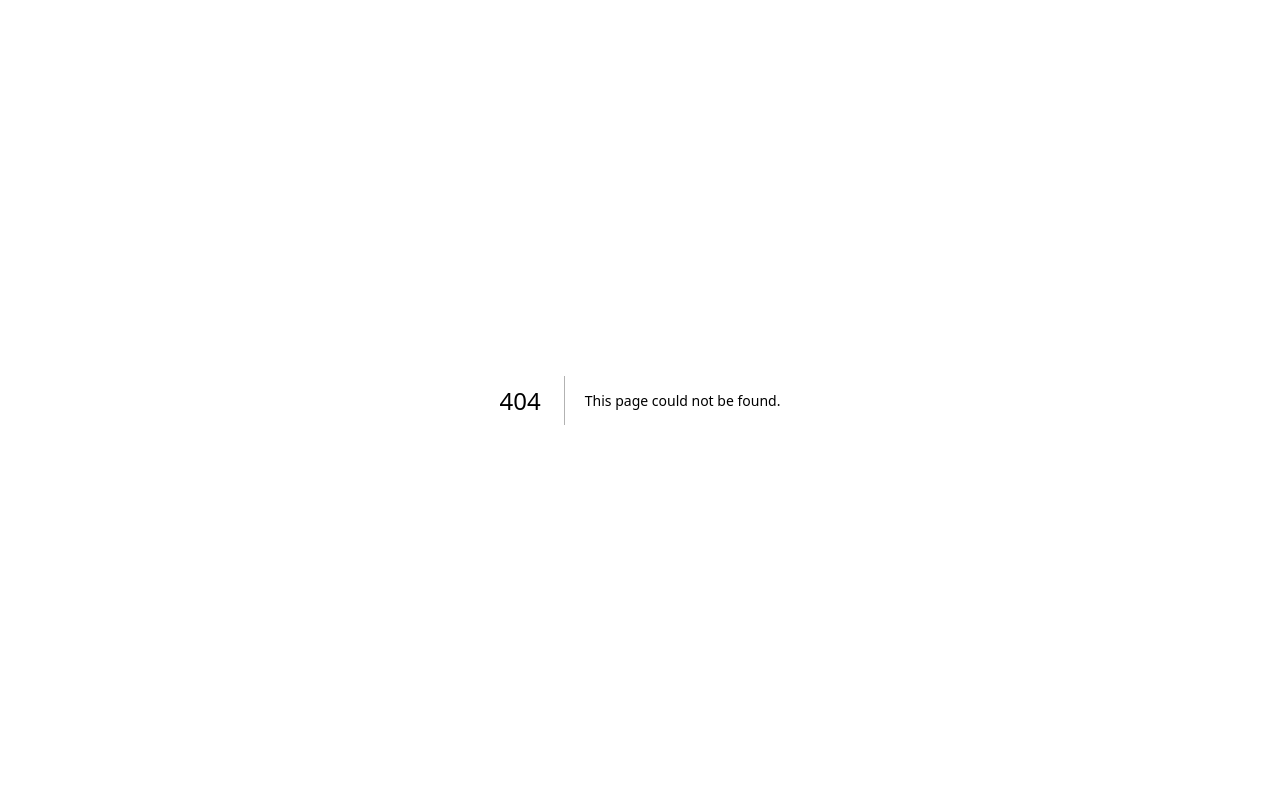
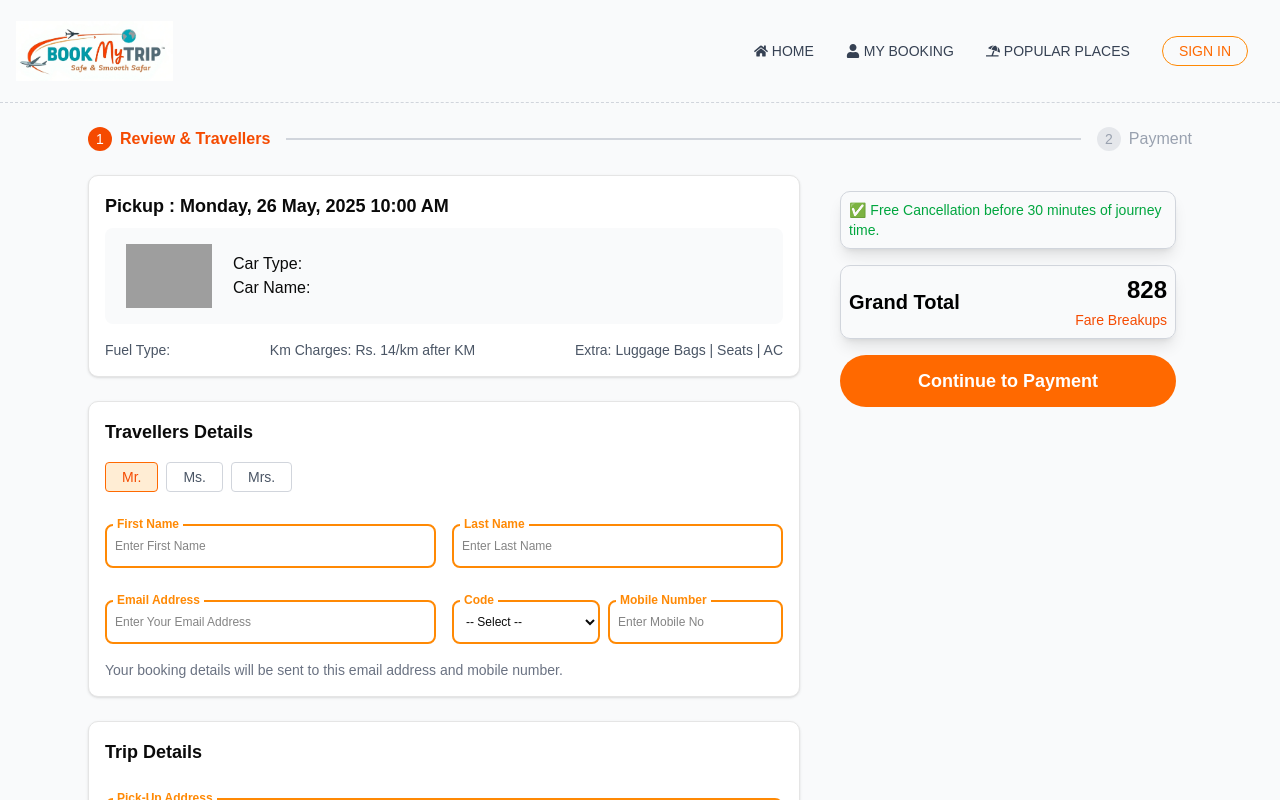
Before and after one commit to kapil238/BookmyTrip, a Next.js app: page /payment in a window 1280 px wide. Before the commit this address had no page. Shown: the top 800 px of the page. Built offline with nearby package versions, Linux system fonts and the light colour scheme; grey boxes are pictures that could not be loaded.

Commit message:
Add to Payment page

```diff
--- a/src/components/Input.tsx
+++ b/src/components/Input.tsx
@@ -5,8 +5,8 @@ interface InputProps {
   label: string;
   name: string;
   placeholder?: string;
-  type?: string; // "text" | "date" | "select" etc.
-  options?: { value: string; label: string }[]; // For select only
+  type?: string;
+  options?: { value: string; label: string }[];
 }
 
 const Input = ({ label, name, placeholder, type = "text", options }: InputProps) => {
--- a/src/components/carBooking/CarCard.tsx
+++ b/src/components/car-rentals/CarCard.tsx
@@ -1,14 +1,16 @@
+import { useRouter } from "next/navigation";
+
 type CarCardProps = {
-  cartype : string;
+  cartype: string;
   name: string;
   fuelType: string;
   price: string;
   badgeText: string;
   offerText: string;
   imgSrc: string;
-  unit : string;
-  luggage : string;
-  seats : string;
+  unit: string;
+  luggage: string;
+  seats: string;
 };
 
 export default function CarCard({
@@ -23,6 +25,23 @@ export default function CarCard({
   luggage,
   seats,
 }: CarCardProps) {
+  const router = useRouter();
+
+  const handleBookNow = () => {
+    const query = new URLSearchParams({
+      name,
+      cartype,
+      fuelType,
+      price: price.toString(),
+      imgSrc,
+      seats: seats.toString(),
+      luggage: luggage.toString(),
+      unit,
+    }).toString();
+
+    router.push(`/payment?${query}`);
+  };
+
   return (
     <div className="flex flex-col md:flex-row justify-between gap-4 p-4 border rounded-lg bg-white shadow-sm w-full">
       <div className="flex flex-col sm:flex-row items-start gap-4 flex-1">
@@ -68,7 +87,10 @@ export default function CarCard({
           </p>
           <p className="text-xs text-gray-500">{offerText}</p>
           <p className="text-2xl font-bold text-gray-800 mt-1">{price}</p>
-          <button className="mt-2 bg-orange-500 text-white py-1.5 px-4 rounded-full text-sm hover:bg-orange-600 transition w-full md:w-auto">
+          <button
+            onClick={handleBookNow}
+            className="mt-2 bg-orange-500 text-white py-1.5 px-4 rounded-full text-sm hover:bg-orange-600 transition w-full md:w-auto"
+          >
             Book Now
           </button>
         </div>
--- a/src/components/carBooking/FilterSidebar.tsx
+++ b/src/components/car-rentals/FilterSidebar.tsx
@@ -63,7 +63,7 @@ export default function FilterSidebar({
                   type="checkbox"
                   checked={selected[category]?.includes(option) || false}
                   onChange={() => handleCheckboxChange(category, option)}
-                  className="accent-blue-600"
+                  className="accent-orange-600"
                 />
                 <span>{option}</span>
               </label>
--- a/src/pages/car-rentals/index.tsx
+++ b/src/pages/car-rentals/index.tsx
@@ -1,7 +1,7 @@
 "use client";
 import { useState } from "react";
-import FilterSidebar from "@/components/carBooking/FilterSidebar";
-import CarCard from "@/components/carBooking/CarCard";
+import FilterSidebar from "@/components/car-rentals/FilterSidebar";
+import CarCard from "@/components/car-rentals/CarCard";
 import Header from "@/components/Header";
 import CarSearchForm from "@/components/Car";
 import Footer from "@/components/Footer";
--- /dev/null
+++ b/src/pages/payment/index.tsx
@@ -0,0 +1,188 @@
+"use client";
+
+import Header from "@/components/Header";
+import Input from "@/components/Input";
+import { useState } from "react";
+import { useSearchParams } from "next/navigation";
+
+export default function PaymentPage() {
+  const [gender, setGender] = useState("Mr.");
+  const searchParams = useSearchParams();
+
+  const params = Object.fromEntries(searchParams.entries());
+  const {
+    name,
+    cartype,
+    fuelType,
+    price,
+    imgSrc,
+    unit,
+    luggage,
+    seats,
+  } = params;
+
+  return (
+    <main className="bg-gray-50 min-h-screen">
+      <Header />
+      <div className="max-w-6xl mx-auto p-6">
+        <div className="flex items-center gap-4 mb-6">
+          <div className="flex items-center gap-2">
+            <div className="w-6 h-6 rounded-full bg-orange-600 text-white text-sm flex items-center justify-center">
+              1
+            </div>
+            <span className="text-orange-600 font-semibold">Review & Travellers</span>
+          </div>
+          <div className="flex-1 h-0.5 bg-gray-300" />
+          <div className="flex items-center gap-2 text-gray-400">
+            <div className="w-6 h-6 rounded-full bg-gray-200 text-sm flex items-center justify-center">
+              2
+            </div>
+            <span>Payment</span>
+          </div>
+        </div>
+
+        <div className="flex flex-col lg:flex-row gap-6">
+          <div className="flex-1 space-y-6">
+            <div className="bg-white border rounded-lg p-4 shadow-sm">
+              <h2 className="text-lg font-semibold mb-2">
+                Pickup : Monday, 26 May, 2025 10:00 AM
+              </h2>
+              <div className="flex items-center gap-4 bg-gray-50 p-4 rounded-md">
+                <img
+                  src={imgSrc ?? "/car.png"}
+                  alt={name ?? "Car"}
+                  className="w-24 h-16 object-contain"
+                />
+                <div className="flex-1">
+                  <div className="font-medium">
+                    Car Type: <span className="font-normal">{cartype}</span>
+                  </div>
+                  <div className="font-medium">
+                    Car Name: <span className="font-normal">{name}</span>
+                  </div>
+                </div>
+              </div>
+              <div className="flex flex-wrap justify-between mt-4 text-sm text-gray-600 gap-2">
+                <div>Fuel Type: {fuelType}</div>
+                <div>Km Charges: Rs. 14/km after {unit} KM</div>
+                <div>
+                  Extra: {luggage} Luggage Bags | {seats} Seats | AC
+                </div>
+              </div>
+            </div>
+            <form onSubmit={(e) => e.preventDefault()} className="space-y-6">
+              <div className="bg-white border rounded-lg p-4 shadow-sm">
+                <h2 className="text-lg font-semibold mb-4">Travellers Details</h2>
+
+                <div className="flex gap-2 mb-4">
+                  {["Mr.", "Ms.", "Mrs."].map((g) => (
+                    <button
+                      key={g}
+                      type="button"
+                      onClick={() => setGender(g)}
+                      className={`px-4 py-1 rounded border text-sm ${
+                        gender === g
+                          ? "bg-orange-100 text-orange-600 border-orange-500"
+                          : "border-gray-300 text-gray-600"
+                      }`}
+                    >
+                      {g}
+                    </button>
+                  ))}
+                </div>
+
+                <div className="grid grid-cols-1 md:grid-cols-2 gap-4 mb-4">
+                  <Input
+                    name="firstName"
+                    label="First Name"
+                    placeholder="Enter First Name"
+
+                  />
+                  <Input
+                    name="lastName"
+                    label="Last Name"
+                    placeholder="Enter Last Name"
+
+                  />
+                  <Input
+                    name="email"
+                    type="email"
+                    label="Email Address"
+                    placeholder="Enter Your Email Address"
+
+                  />
+                  <div className="flex gap-2">
+                    <Input
+                      name="countryCode"
+                      label="Code"
+                      type="select"
+                      options={[
+                        { value: "+91", label: "+91" },
+                        { value: "+1", label: "+1" },
+                      ]}
+
+                    />
+                    <Input
+                      name="mobile"
+                      label="Mobile Number"
+                      type="tel"
+                      placeholder="Enter Mobile No"
+
+                    />
+                  </div>
+                </div>
+
+                <p className="text-sm text-gray-500">
+                  Your booking details will be sent to this email address and mobile number.
+                </p>
+              </div>
+              <div className="bg-white border rounded-lg p-4 shadow-sm">
+                <h2 className="text-lg font-semibold mb-4">Trip Details</h2>
+                <div className="mb-4">
+                  <Input
+                    name="pickupAddress"
+                    label="Pick-Up Address"
+                    placeholder="Enter Pick-Up Address"
+                    type="text"
+
+                  />
+                </div>
+                <div>
+                  <Input
+                    name="dropAddress"
+                    label="Drop-Off Address"
+                    placeholder="Enter Drop-Off Address"
+                    type="text"
+
+                  />
+                </div>
+              </div>
+            </form>
+          </div>
+          <div className="rounded-lg p-4 w-full lg:w-1/3 space-y-4">
+            <div className="text-sm text-green-600 border border-gray-300 p-2 rounded-lg shadow-lg">
+              ✅ Free Cancellation before 30 minutes of journey time.
+            </div>
+            <div className="text-right">
+              <div className="flex justify-between border border-gray-300 p-2 rounded-lg shadow-lg items-center">
+                <div className="text-black text-xl font-bold">Grand Total</div>
+                <div>
+                  <div className="text-2xl font-bold text-black">{price ?? "828"}</div>
+                  <a href="#" className="text-sm text-orange-600 block mt-1">
+                    Fare Breakups
+                  </a>
+                </div>
+              </div>
+
+              <button
+                className="mt-4 bg-orange-500 hover:bg-orange-600 text-white py-3 px-4 rounded-full w-full text-lg font-semibold transition"
+              >
+                Continue to Payment
+              </button>
+            </div>
+          </div>
+        </div>
+      </div>
+    </main>
+  );
+}
```
